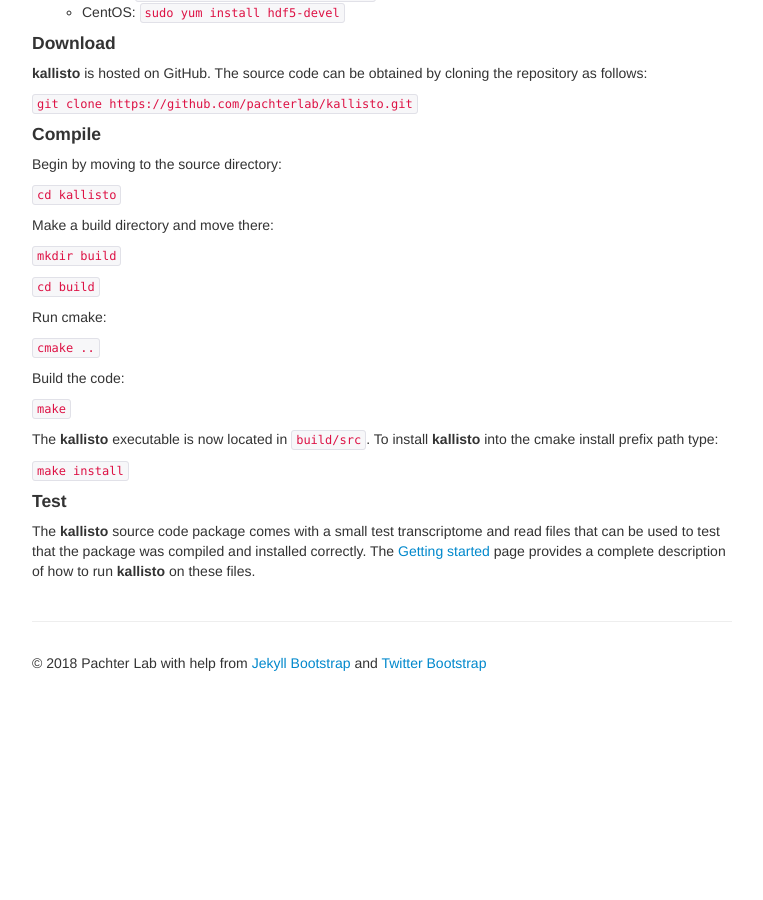
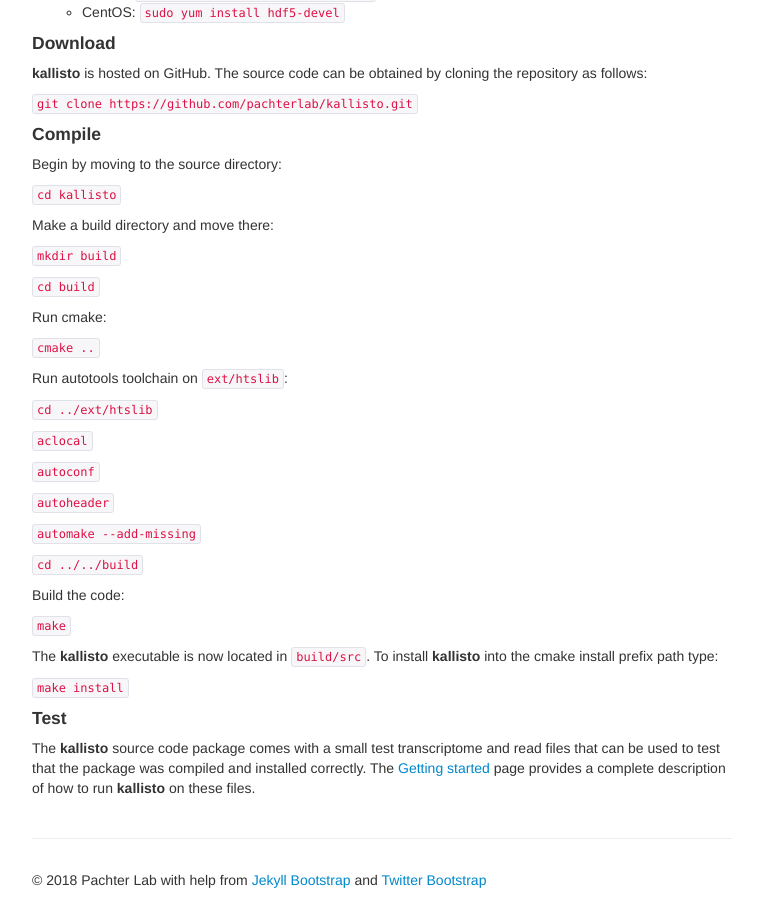
Before and after one commit to pachterlab/kallisto, a Jekyll site: the page built from source.md, in a window 1280 px wide and 900 px high, scrolled down 618 px. Shown: the whole window, without its empty margins (258-1021 px from the left). Built offline with Jekyll 4.4.1, drawn with Linux system fonts in a browser that asks for light colours; before the commit the page ends 1301 px from its top, so only the background shows below that.

Commit message:
Added missing autoconf commands for htslib

```diff
--- a/source.md
+++ b/source.md
@@ -53,6 +53,20 @@
 
 `cmake ..`
 
+Run autotools toolchain on `ext/htslib`:
+
+`cd ../ext/htslib`
+
+`aclocal`
+
+`autoconf`
+
+`autoheader`
+
+`automake --add-missing`
+
+`cd ../../build`
+
 Build the code:
 
 `make`
```
